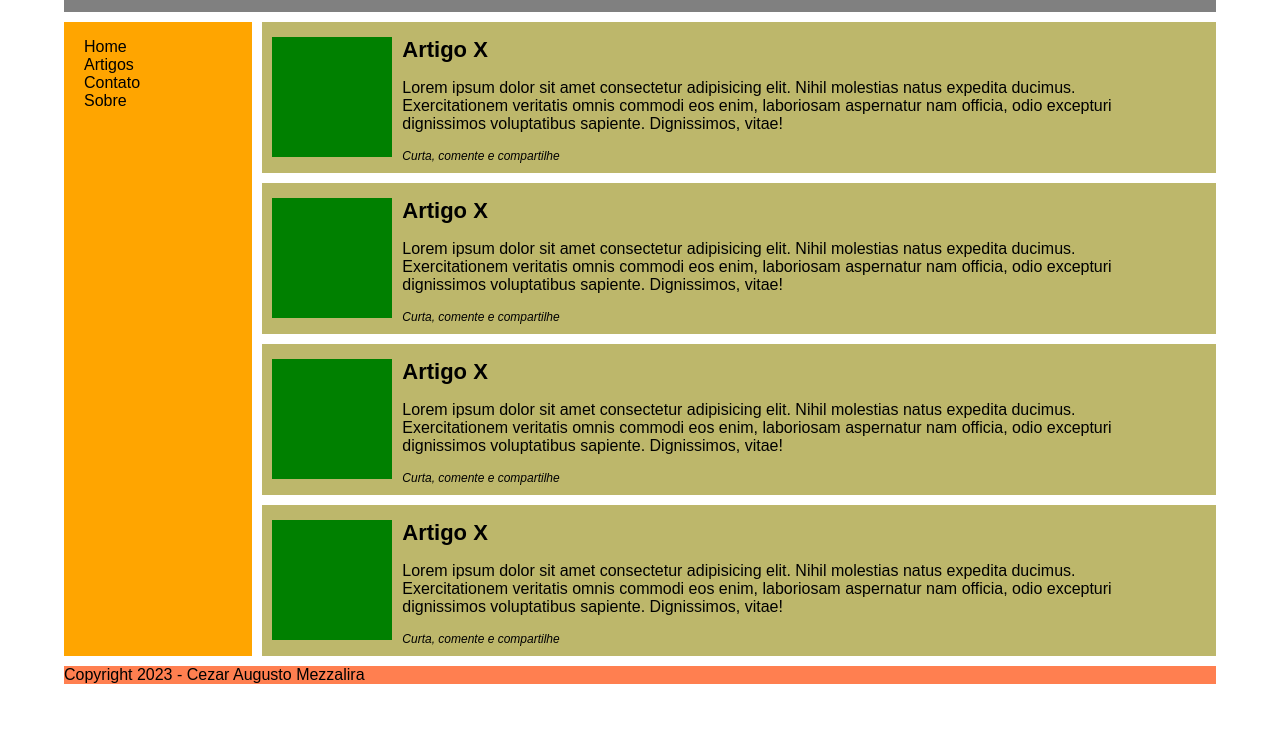
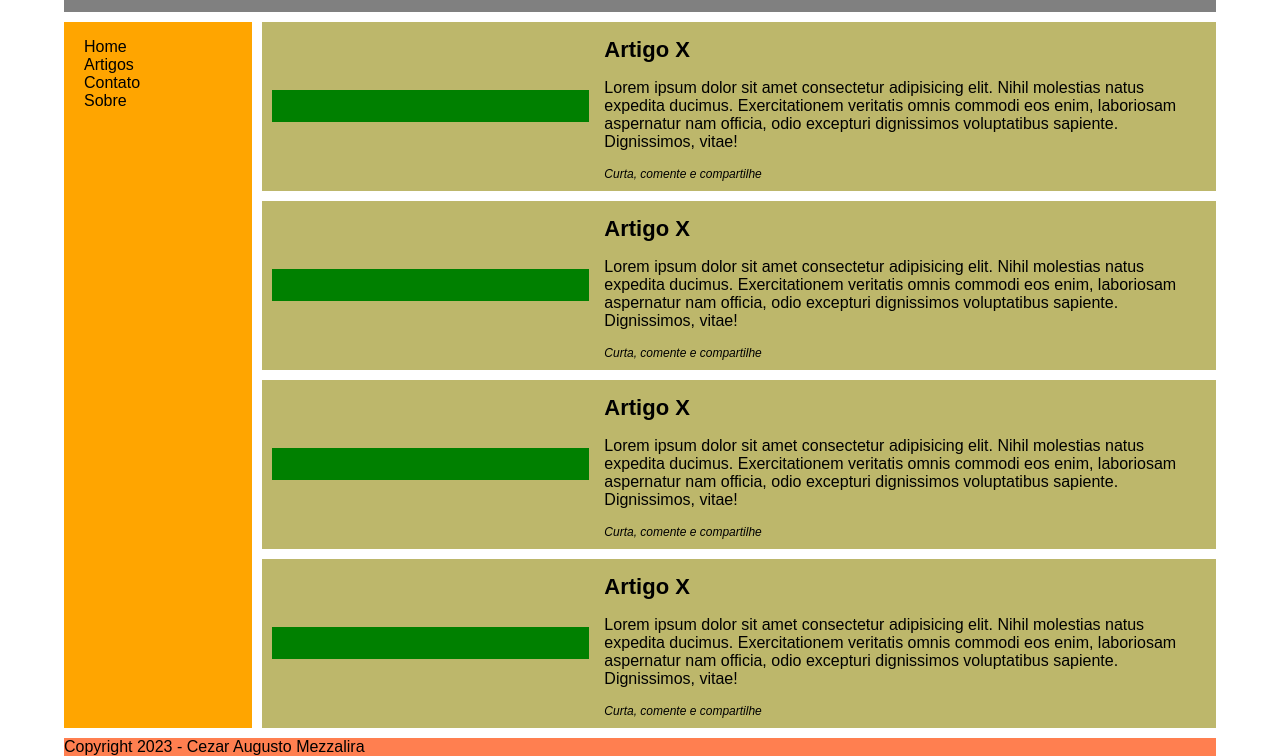
Before and after one commit to cezarmezzalirasenac/aula07-layout-semantico, a plain HTML site: page index.html in a window 1280 px wide. Shown: the part 118-874 px from the top of the page. Before the commit the page ends 802 px from the top, so only its background shows below. Drawn offline with Linux system fonts and the light colour scheme.

Commit message:
wip: ajustando div da imagem

```diff
--- a/index.html
+++ b/index.html
@@ -29,9 +29,11 @@
     </nav>
     <div id="articles">
       <article class="article-item">
-        <figure class="image">
+        <div class="image">
+          <figure>
             <figcaption></figcaption>
           </figure>
+        </div>
         <div class="article-detail">
           <header>Artigo X</header>
           <p>Lorem ipsum dolor sit amet consectetur adipisicing elit. Nihil molestias natus expedita ducimus.
@@ -41,9 +43,11 @@
         </div>
       </article>
       <article class="article-item">
-        <figure class="image">
+        <div class="image">
+          <figure>
             <figcaption></figcaption>
           </figure>
+        </div>
         <div class="article-detail">
           <header>Artigo X</header>
           <p>Lorem ipsum dolor sit amet consectetur adipisicing elit. Nihil molestias natus expedita ducimus.
@@ -53,9 +57,11 @@
         </div>
       </article>
       <article class="article-item">
-        <figure class="image">
+        <div class="image">
+          <figure>
             <figcaption></figcaption>
           </figure>
+        </div>
         <div class="article-detail">
           <header>Artigo X</header>
           <p>Lorem ipsum dolor sit amet consectetur adipisicing elit. Nihil molestias natus expedita ducimus.
@@ -65,9 +71,11 @@
         </div>
       </article>
       <article class="article-item">
-        <figure class="image">
+        <div class="image">
+          <figure>
             <figcaption></figcaption>
           </figure>
+        </div>
         <div class="article-detail">
           <header>Artigo X</header>
           <p>Lorem ipsum dolor sit amet consectetur adipisicing elit. Nihil molestias natus expedita ducimus.
--- a/styles.css
+++ b/styles.css
@@ -73,14 +73,16 @@ body {
 }
 
 .image {
-  width: 120px;
-  height: 120px;
+  width: 100%;
+  height: 100%;
   background: green;
   margin: 0;
+  margin-right: 5px;
+  display: flex;
 }
 
 .article-detail {
-  width: 80%;
+  width: auto;
   margin-left: 10px;
   display: flex;
   flex-direction: column;
```
Lines whose indentation alone changed are shown as unchanged.
